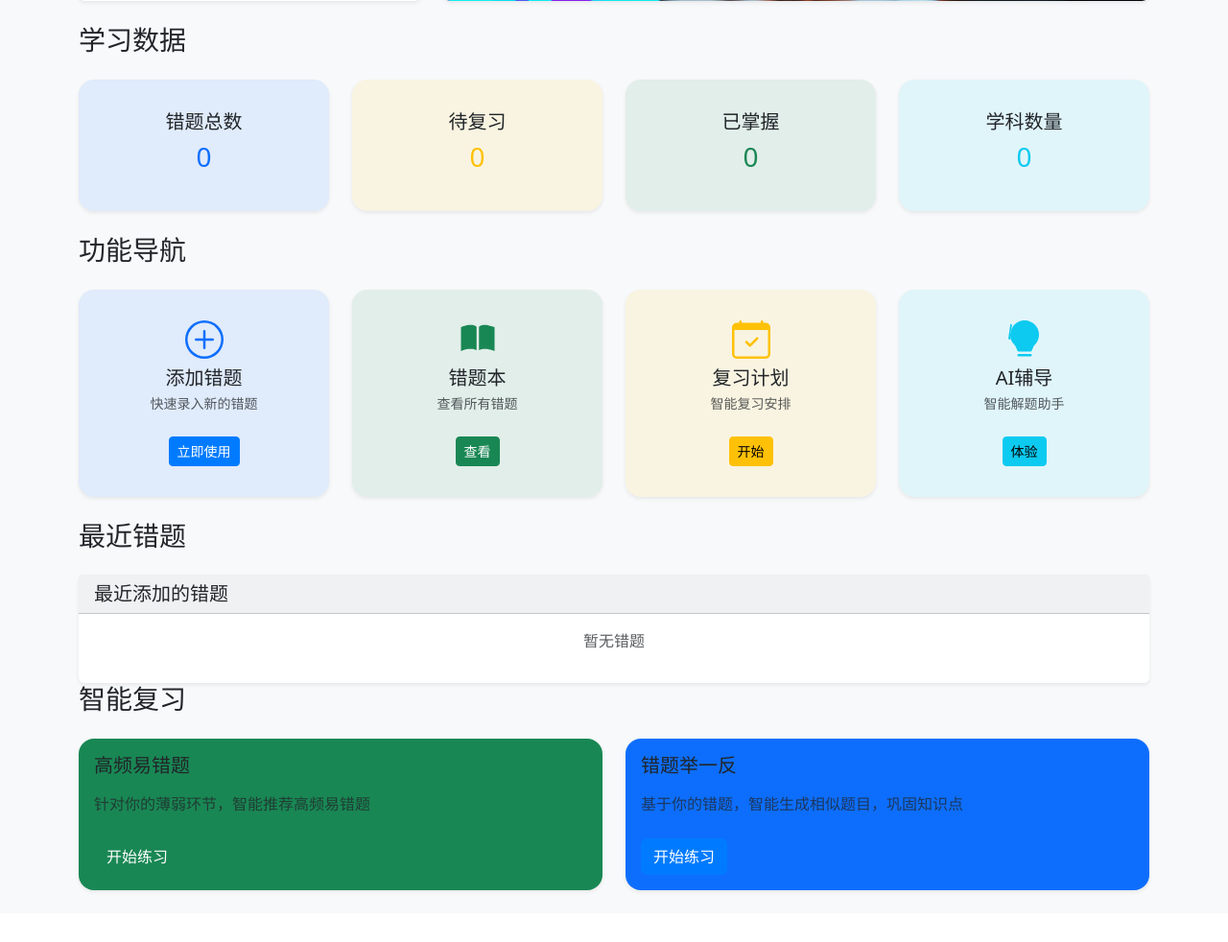
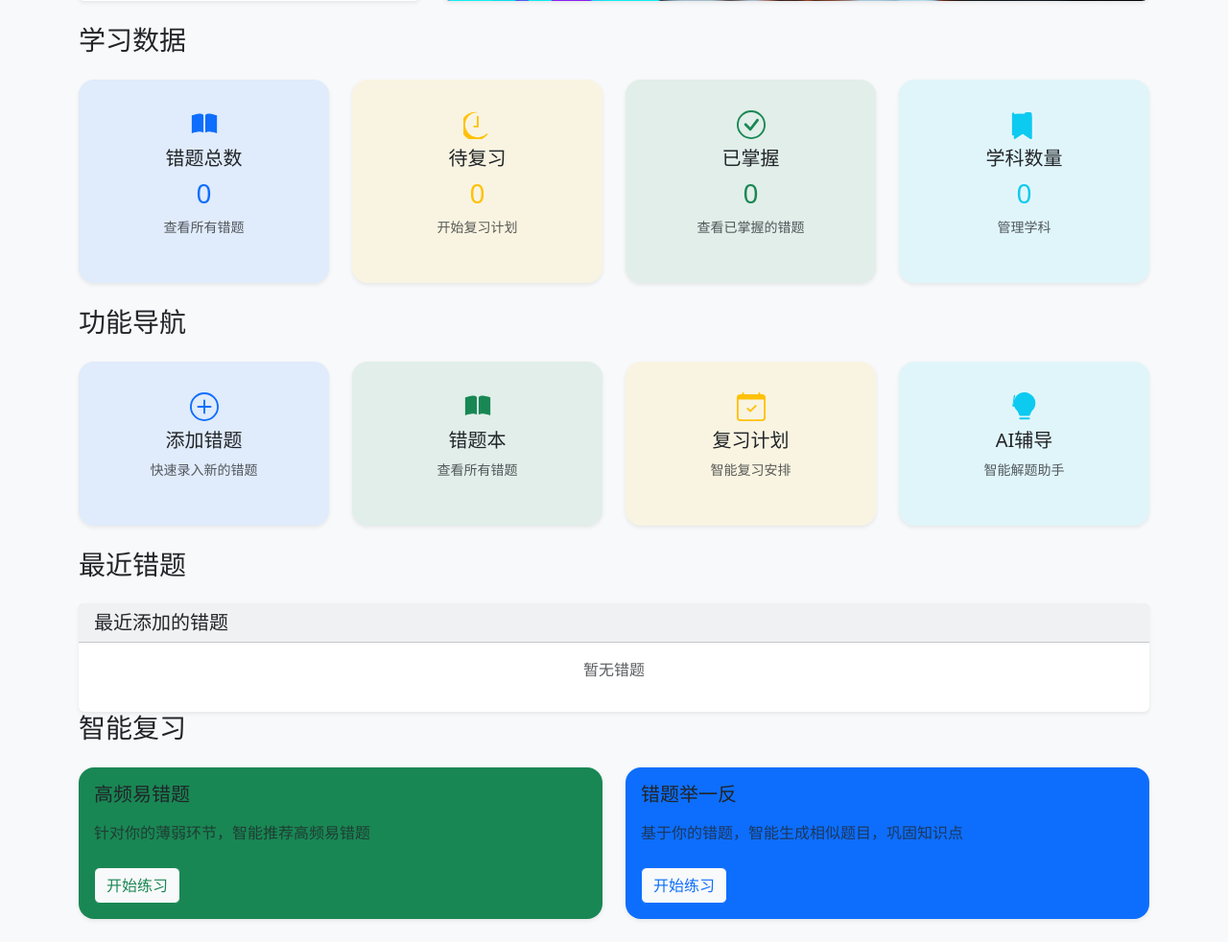
Before and after one commit to ZeHangZhu/mistake-hunter, a Django app: page /dashboard/ in a window 1280 px wide. Shown: the part 479-1461 px from the top of the page at 96% size. Before the commit the page ends 1410 px from the top, so only its background shows below. Run offline with Django 4.2, Linux system fonts and the light colour scheme; the visitor is signed in with stand-in values (Sample User, id 1); data that the repository does not hold is empty; some libraries are stand-ins or nearby versions.

Commit message:
fix:优化界面

```diff
--- a/src/mistakes/models.py
+++ b/src/mistakes/models.py
@@ -11,6 +11,7 @@ class Subject(models.Model):
         verbose_name='用户'
     )
     color = models.CharField(max_length=7, default='#007bff', verbose_name='主题颜色')
+    order = models.IntegerField(default=0, verbose_name='排序')
     created_at = models.DateTimeField(auto_now_add=True, verbose_name='创建时间')
     updated_at = models.DateTimeField(auto_now=True, verbose_name='更新时间')
 
@@ -19,6 +20,7 @@ class Subject(models.Model):
         verbose_name = '学科'
         verbose_name_plural = '学科'
         unique_together = ['user', 'name']
+        ordering = ['order', 'created_at']
 
     def __str__(self):
         return self.name
--- a/src/mistakes/urls.py
+++ b/src/mistakes/urls.py
@@ -10,4 +10,5 @@ urlpatterns = [
     path('<int:pk>/review/', views.review_mistake_view, name='review_mistake'),
     path('subjects/', views.subject_list_view, name='subject_list'),
     path('subjects/create/', views.subject_create_view, name='subject_create'),
+    path('subjects/<int:pk>/delete/', views.subject_delete_view, name='subject_delete'),
 ]
--- a/src/templates/base.html
+++ b/src/templates/base.html
@@ -5,7 +5,8 @@
     <meta charset="UTF-8">
     <meta name="viewport" content="width=device-width, initial-scale=1.0">
     <title>{% block title %}错题猎手{% endblock %}</title>
-    <link href="https://cdn.bootcdn.net/ajax/libs/twitter-bootstrap/5.3.0/css/bootstrap.min.css" rel="stylesheet">
+    <link rel="icon" href="{% static 'icon.png' %}" type="image/png">
+    <link href="{% static 'css/bootstrap.min.css' %}" rel="stylesheet">
     <link rel="stylesheet" href="{% static 'css/style.css' %}">
     {% block extra_css %}{% endblock %}
 </head>
@@ -60,7 +61,7 @@
         {% block content %}{% endblock %}
     </div>
 
-    <script src="https://cdn.bootcdn.net/ajax/libs/twitter-bootstrap/5.3.0/js/bootstrap.bundle.min.js"></script>
+    <script src="{% static 'js/bootstrap.bundle.min.js' %}"></script>
     <script src="{% static 'js/main.js' %}"></script>
     {% block extra_js %}{% endblock %}
 </body>
--- a/src/templates/dashboard.html
+++ b/src/templates/dashboard.html
@@ -89,36 +89,71 @@
         <h3>学习数据</h3>
     </div>
     <div class="col-md-3 col-sm-6 mb-4">
-        <div class="card h-100 text-center p-3 bg-primary bg-opacity-10 rounded-4 border-0 shadow-sm">
+        <a href="{% url 'mistake_list' %}" class="text-decoration-none">
+            <div class="card h-100 text-center p-3 bg-primary bg-opacity-10 rounded-4 border-0 shadow-sm hover-shadow transition-all duration-300">
                 <div class="card-body">
+                    <div class="mb-2 text-primary">
+                        <svg xmlns="http://www.w3.org/2000/svg" width="30" height="30" fill="currentColor" class="bi bi-book" viewBox="0 0 16 16">
+                            <path d="M1 2.828c.885-.37 2.154-.769 3.388-.893 1.33-.134 2.458.063 3.112.752v9.746c-.935-.53-2.12-.603-3.213-.493-1.18.12-2.37.461-3.287.811V2.828zm7.5-.141c.654-.689 1.782-.886 3.112-.752 1.234.124 2.503.523 3.388.893v9.923c-.918-.35-2.107-.692-3.287-.81-1.094-.111-2.278-.039-3.213.492V2.687z"/>
+                        </svg>
+                    </div>
                     <h5 class="card-title mb-2">错题总数</h5>
                     <h3 class="text-primary">{{ total_mistakes }}</h3>
+                    <p class="text-muted small">查看所有错题</p>
                 </div>
             </div>
+        </a>
     </div>
     <div class="col-md-3 col-sm-6 mb-4">
-        <div class="card h-100 text-center p-3 bg-warning bg-opacity-10 rounded-4 border-0 shadow-sm">
+        <a href="{% url 'review_plan' %}" class="text-decoration-none">
+            <div class="card h-100 text-center p-3 bg-warning bg-opacity-10 rounded-4 border-0 shadow-sm hover-shadow transition-all duration-300">
                 <div class="card-body">
+                    <div class="mb-2 text-warning">
+                        <svg xmlns="http://www.w3.org/2000/svg" width="30" height="30" fill="currentColor" class="bi bi-clock" viewBox="0 0 16 16">
+                            <path d="M8 3a.5.5 0 0 1 .5.5V9a.5.5 0 0 1-.5.5H6a.5.5 0 0 1 0-1h1.5V3.5A.5.5 0 0 1 8 3z"/>
+                            <path d="M8 1a7 7 0 1 0 4.95 11.95.5.5 0 0 1 .55.44.5.5 0 0 1-.55.44A8 8 0 1 1 8 1z"/>
+                        </svg>
+                    </div>
                     <h5 class="card-title mb-2">待复习</h5>
                     <h3 class="text-warning">{{ to_review }}</h3>
+                    <p class="text-muted small">开始复习计划</p>
                 </div>
             </div>
+        </a>
     </div>
     <div class="col-md-3 col-sm-6 mb-4">
-        <div class="card h-100 text-center p-3 bg-success bg-opacity-10 rounded-4 border-0 shadow-sm">
+        <a href="{% url 'mistake_list' %}" class="text-decoration-none">
+            <div class="card h-100 text-center p-3 bg-success bg-opacity-10 rounded-4 border-0 shadow-sm hover-shadow transition-all duration-300">
                 <div class="card-body">
+                    <div class="mb-2 text-success">
+                        <svg xmlns="http://www.w3.org/2000/svg" width="30" height="30" fill="currentColor" class="bi bi-check-circle" viewBox="0 0 16 16">
+                            <path d="M8 15A7 7 0 1 1 8 1a7 7 0 0 1 0 14zm0 1A8 8 0 1 0 8 0a8 8 0 0 0 0 16z"/>
+                            <path d="M10.97 4.97a.235.235 0 0 0-.02.022L7.477 9.417 5.384 7.323a.75.75 0 0 0-1.06 1.06L6.97 11.03a.75.75 0 0 0 1.079-.02l3.992-4.99a.75.75 0 0 0-1.071-1.05z"/>
+                        </svg>
+                    </div>
                     <h5 class="card-title mb-2">已掌握</h5>
                     <h3 class="text-success">{{ mastered }}</h3>
+                    <p class="text-muted small">查看已掌握的错题</p>
                 </div>
             </div>
+        </a>
     </div>
     <div class="col-md-3 col-sm-6 mb-4">
-        <div class="card h-100 text-center p-3 bg-info bg-opacity-10 rounded-4 border-0 shadow-sm">
+        <a href="{% url 'subject_list' %}" class="text-decoration-none">
+            <div class="card h-100 text-center p-3 bg-info bg-opacity-10 rounded-4 border-0 shadow-sm hover-shadow transition-all duration-300">
                 <div class="card-body">
+                    <div class="mb-2 text-info">
+                        <svg xmlns="http://www.w3.org/2000/svg" width="30" height="30" fill="currentColor" class="bi bi-bookmarks" viewBox="0 0 16 16">
+                            <path d="M2 4a2 2 0 0 1 2-2h6a2 2 0 0 1 2 2v11.5a.5.5 0 0 1-.777.416L7 13.101l-4.223 2.815A.5.5 0 0 1 2 15.5V4z"/>
+                            <path d="M2 1a1 1 0 0 0-1 1v11.5a.5.5 0 0 0 .777.416L7 13.101l4.223 2.815A.5.5 0 0 0 12 15.5V2a1 1 0 0 0-1-1H9a1 1 0 0 0-1 1H2z"/>
+                        </svg>
+                    </div>
                     <h5 class="card-title mb-2">学科数量</h5>
                     <h3 class="text-info">{{ subject_count }}</h3>
+                    <p class="text-muted small">管理学科</p>
                 </div>
             </div>
+        </a>
     </div>
 </div>
 
@@ -128,63 +163,67 @@
         <h3>功能导航</h3>
     </div>
     <div class="col-md-3 col-sm-6 mb-4">
-        <div class="card h-100 text-center p-3 bg-primary bg-opacity-10 rounded-4 border-0 shadow-sm">
+        <a href="{% url 'mistake_create' %}" class="text-decoration-none">
+            <div class="card h-100 text-center p-3 bg-primary bg-opacity-10 rounded-4 border-0 shadow-sm hover-shadow transition-all duration-300">
                 <div class="card-body">
                     <div class="mb-2 text-primary">
-                    <svg xmlns="http://www.w3.org/2000/svg" width="40" height="40" fill="currentColor" class="bi bi-plus-circle" viewBox="0 0 16 16">
+                        <svg xmlns="http://www.w3.org/2000/svg" width="30" height="30" fill="currentColor" class="bi bi-plus-circle" viewBox="0 0 16 16">
                             <path d="M8 15A7 7 0 1 1 8 1a7 7 0 0 1 0 14zm0 1A8 8 0 1 0 8 0a8 8 0 0 0 0 16z"/>
                             <path d="M8 4a.5.5 0 0 1 .5.5v3h3a.5.5 0 0 1 0 1h-3v3a.5.5 0 0 1-1 0v-3h-3a.5.5 0 0 1 0-1h3v-3A.5.5 0 0 1 8 4z"/>
                         </svg>
                     </div>
-                <h5 class="card-title mb-1">添加错题</h5>
+                    <h5 class="card-title mb-2">添加错题</h5>
                     <p class="text-muted small">快速录入新的错题</p>
-                <a href="{% url 'mistake_create' %}" class="btn btn-primary btn-sm mt-2">立即使用</a>
                 </div>
             </div>
+        </a>
     </div>
     <div class="col-md-3 col-sm-6 mb-4">
-        <div class="card h-100 text-center p-3 bg-success bg-opacity-10 rounded-4 border-0 shadow-sm">
+        <a href="{% url 'mistake_list' %}" class="text-decoration-none">
+            <div class="card h-100 text-center p-3 bg-success bg-opacity-10 rounded-4 border-0 shadow-sm hover-shadow transition-all duration-300">
                 <div class="card-body">
                     <div class="mb-2 text-success">
-                    <svg xmlns="http://www.w3.org/2000/svg" width="40" height="40" fill="currentColor" class="bi bi-book" viewBox="0 0 16 16">
+                        <svg xmlns="http://www.w3.org/2000/svg" width="30" height="30" fill="currentColor" class="bi bi-book" viewBox="0 0 16 16">
                             <path d="M1 2.828c.885-.37 2.154-.769 3.388-.893 1.33-.134 2.458.063 3.112.752v9.746c-.935-.53-2.12-.603-3.213-.493-1.18.12-2.37.461-3.287.811V2.828zm7.5-.141c.654-.689 1.782-.886 3.112-.752 1.234.124 2.503.523 3.388.893v9.923c-.918-.35-2.107-.692-3.287-.81-1.094-.111-2.278-.039-3.213.492V2.687z"/>
                         </svg>
                     </div>
-                <h5 class="card-title mb-1">错题本</h5>
+                    <h5 class="card-title mb-2">错题本</h5>
                     <p class="text-muted small">查看所有错题</p>
-                <a href="{% url 'mistake_list' %}" class="btn btn-success btn-sm mt-2">查看</a>
                 </div>
             </div>
+        </a>
     </div>
     <div class="col-md-3 col-sm-6 mb-4">
-        <div class="card h-100 text-center p-3 bg-warning bg-opacity-10 rounded-4 border-0 shadow-sm">
+        <a href="{% url 'review_plan' %}" class="text-decoration-none">
+            <div class="card h-100 text-center p-3 bg-warning bg-opacity-10 rounded-4 border-0 shadow-sm hover-shadow transition-all duration-300">
                 <div class="card-body">
                     <div class="mb-2 text-warning">
-                    <svg xmlns="http://www.w3.org/2000/svg" width="40" height="40" fill="currentColor" class="bi bi-calendar-check" viewBox="0 0 16 16">
+                        <svg xmlns="http://www.w3.org/2000/svg" width="30" height="30" fill="currentColor" class="bi bi-calendar-check" viewBox="0 0 16 16">
                             <path d="M10.854 7.146a.5.5 0 0 1 0 .708l-3 3a.5.5 0 0 1-.708 0l-1.5-1.5a.5.5 0 1 1 .708-.708L7.5 9.793l2.646-2.647a.5.5 0 0 1 .708 0z"/>
                             <path d="M3.5 0a.5.5 0 0 1 .5.5V1h8V.5a.5.5 0 0 1 1 0V1h1a2 2 0 0 1 2 2v11a2 2 0 0 1-2 2H2a2 2 0 0 1-2-2V3a2 2 0 0 1 2-2h1V.5a.5.5 0 0 1 .5-.5zM1 4v10a1 1 0 0 0 1 1h12a1 1 0 0 0 1-1V4H1z"/>
                         </svg>
                     </div>
-                <h5 class="card-title mb-1">复习计划</h5>
+                    <h5 class="card-title mb-2">复习计划</h5>
                     <p class="text-muted small">智能复习安排</p>
-                <a href="{% url 'review_plan' %}" class="btn btn-warning btn-sm mt-2">开始</a>
                 </div>
             </div>
+        </a>
     </div>
     <div class="col-md-3 col-sm-6 mb-4">
-        <div class="card h-100 text-center p-3 bg-info bg-opacity-10 rounded-4 border-0 shadow-sm">
+        <a href="{% url 'socratic_session' 1 %}" class="text-decoration-none">
+            <div class="card h-100 text-center p-3 bg-info bg-opacity-10 rounded-4 border-0 shadow-sm hover-shadow transition-all duration-300">
                 <div class="card-body">
                     <div class="mb-2 text-info">
-                    <svg xmlns="http://www.w3.org/2000/svg" width="40" height="40" fill="currentColor" class="bi bi-lightbulb" viewBox="0 0 16 16">
+                        <svg xmlns="http://www.w3.org/2000/svg" width="30" height="30" fill="currentColor" class="bi bi-lightbulb" viewBox="0 0 16 16">
                             <path d="M2 6a6 6 0 1 1 10.174 4.31c-.203.196-.359.4-.453.619l-.762 1.769A.5.5 0 0 1 10.5 13h-5a.5.5 0 0 1-.46-.302l-.761-1.77a2.983 2.983 0 0 0-.453-.618A5.987 5.987 0 0 1 2 6zm3 8.5a.5.5 0 0 1 .5-.5h5a.5.5 0 0 1 0 1h-5a.5.5 0 0 1-.5-.5z"/>
                             <path d="M2.05 1.55a.5.5 0 0 1 .65.65l-.364 1.768A6.969 6.969 0 0 0 2 6c0 .628.095 1.213.266 1.763l-.36.18a.5.5 0 0 1-.65-.65z"/>
                         </svg>
                     </div>
-                <h5 class="card-title mb-1">AI辅导</h5>
+                    <h5 class="card-title mb-2">AI辅导</h5>
                     <p class="text-muted small">智能解题助手</p>
-                <a href="{% url 'socratic_session' 1 %}" class="btn btn-info btn-sm mt-2">体验</a>
                 </div>
             </div>
+        </a>
     </div>
 </div>
 
@@ -203,15 +242,15 @@
                     <div class="row">
                         {% for mistake in recent_mistakes %}
                             <div class="col-md-4 mb-4">
-                                <div class="card h-100">
+                                <a href="{% url 'mistake_detail' mistake.pk %}" class="text-decoration-none">
+                                    <div class="card h-100 border-0 shadow-sm hover-shadow transition-all duration-300">
                                         <div class="card-body">
-                                        <h6 class="card-title">
-                                            <a href="{% url 'mistake_detail' mistake.pk %}">{{ mistake.title }}</a>
-                                        </h6>
+                                            <h6 class="card-title text-primary">{{ mistake.title }}</h6>
                                             <p class="text-muted small mb-2">{{ mistake.content|truncatechars:100 }}</p>
                                             <small class="text-muted">添加时间：{{ mistake.created_at|date:"Y-m-d" }}</small>
                                         </div>
                                     </div>
+                                </a>
                             </div>
                         {% endfor %}
                     </div>
@@ -233,7 +272,7 @@
             <div class="card-body">
                 <h5 class="card-title mb-3">高频易错题</h5>
                 <p class="text-muted mb-4">针对你的薄弱环节，智能推荐高频易错题</p>
-                <a href="{% url 'review_plan' %}" class="btn btn-success">开始练习</a>
+                <a href="{% url 'review_plan' %}" class="btn btn-light text-success border-success">开始练习</a>
             </div>
         </div>
     </div>
@@ -242,7 +281,7 @@
             <div class="card-body">
                 <h5 class="card-title mb-3">错题举一反</h5>
                 <p class="text-muted mb-4">基于你的错题，智能生成相似题目，巩固知识点</p>
-                <a href="{% url 'generate_similar' 1 %}" class="btn btn-primary">开始练习</a>
+                <a href="{% url 'generate_similar' 1 %}" class="btn btn-light text-primary border-primary">开始练习</a>
             </div>
         </div>
     </div>
```
Also changed, not shown: src/mistakes/views.py (+51 -3 lines), src/templates/mistakes/subjects.html (+31 -4 lines), src/mistakes/migrations/0003_alter_subject_options_subject_order.py (added), src/static/icon.png (added). Lines whose indentation alone changed are shown as unchanged.
